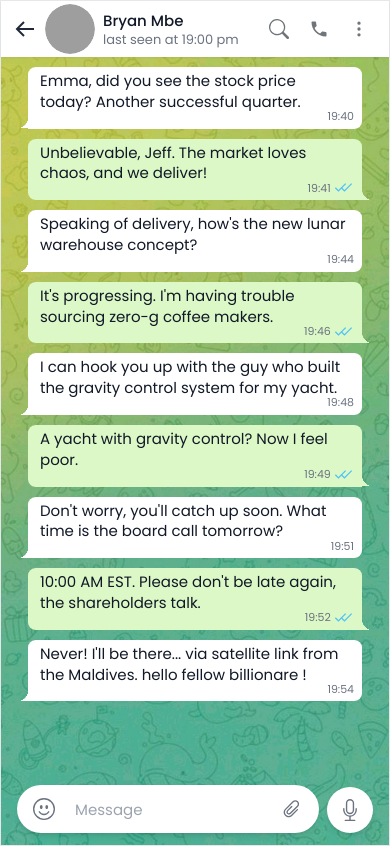
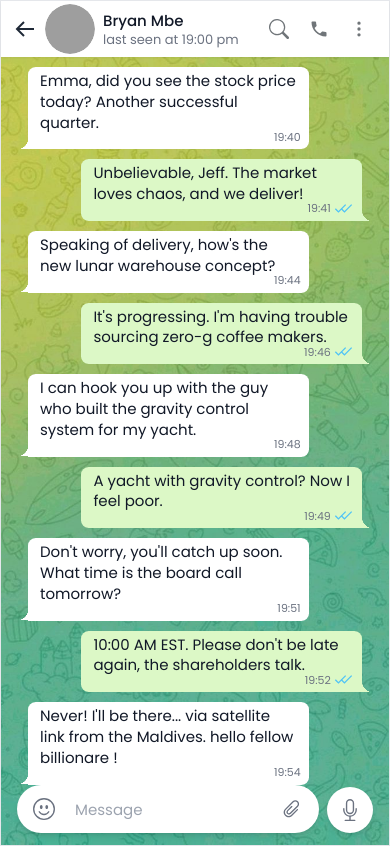
Before and after one commit to Abate-Mony/telegramclone, a React (Create React App) app: page /chat/small/1 in a window 390 px wide. Built offline with nearby package versions, Linux system fonts and the light colour scheme; grey boxes are pictures that could not be loaded.

Commit message:
increase the max width on little device

```diff
--- a/src/components/Message.jsx
+++ b/src/components/Message.jsx
@@ -5,7 +5,7 @@ const Message = ({message, showTail = true}) => {
   return (
     <div className={`flex relative my-[10px] ${!isUserMessage?"justify-start":"justify-end"}`}>
 
-    <div className={`message-bubble max-w-[500px] relative w-fit text-[15px] pt-1 pb-4 px-3 shadow-sm ${isUserMessage ? 'snd-msg-bg my-message' : 'bg-white'}`}>
+    <div className={`message-bubble max-w-[85%] md:max-w-[500px] relative w-fit text-[15px] pt-1 pb-4 px-3 shadow-sm ${isUserMessage ? 'snd-msg-bg my-message' : 'bg-white'}`}>
 
 {
   message.imgurl && <img src={message.imgurl} alt="message-img" className="max-h-72 h-full w-full rounded-md mb-2 object-fit"/>
```
